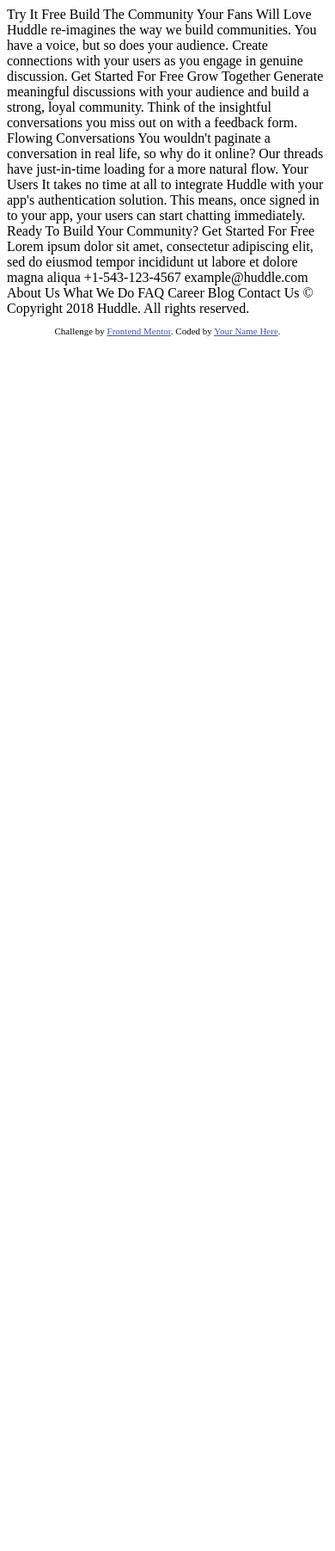
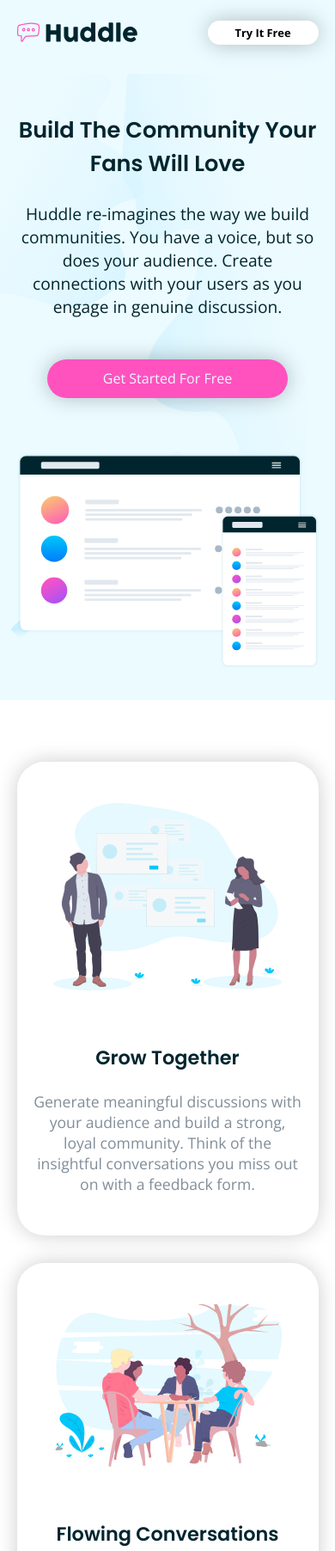
Before and after one commit to KepKepgithub/huddle-landing-page-with-alternating-feature-blocks, a plain HTML site: page index.html in a window 390 px wide. Shown: the top 1804 px of the page at 86% size. Before the commit the page ends 844 px from the top, so only its background shows below. Drawn offline with nearby package versions, Linux system fonts and the light colour scheme.

Commit message:
middle section dome

```diff
--- /dev/null
+++ b/CSS/_global.scss
@@ -0,0 +1,26 @@
+img{max-width: 100%;}
+
+body{font-family: 'Open Sans', sans-serif;}
+h1{font-family: 'Poppins', sans-serif;}
+
+@media only screen and (min-width: 300px) {
+    html{overflow-x: hidden;}
+    img{max-width: 100%;}
+    section{
+        width: 100%;
+        .content_wrap{
+            max-width: 1440px;
+            width: 90%;
+            margin:auto
+        }
+    }
+    footer,.copyright{
+        max-width: 1440px;
+        width: 90%;
+        margin:auto
+    }
+}
+
+/* TABLET LANDSCAPE / DESKTOP */
+@media only screen and (min-width: 1024px) {
+}
--- /dev/null
+++ b/CSS/_header.scss
@@ -0,0 +1,24 @@
+/* SMARTPHONES PORTRAIT */
+@media only screen and (min-width: 300px) {
+    header{
+        padding-top: 1.5em;
+        margin-bottom: 5em;
+        @include center;
+        justify-content: space-between;
+        img{width:40%}
+        .button{
+            display: flex;
+            justify-content: flex-end;
+            background-color: white;
+            padding: .3rem 2rem .3rem 2rem;
+            font-weight: bold;
+            font-size: .8rem;
+            border-radius: 1rem;
+            box-shadow: 0px 0px 24px 0px rgba(0,0,0,0.25);
+        }
+    }
+}
+
+/* TABLET LANDSCAPE / DESKTOP */
+@media only screen and (min-width: 1024px) {
+}
--- /dev/null
+++ b/CSS/_mixins.scss
@@ -0,0 +1,5 @@
+@mixin center {
+    display: flex;
+    justify-content: center;
+    align-items: center;
+}
--- /dev/null
+++ b/CSS/_section_build.scss
@@ -0,0 +1,43 @@
+/* SMARTPHONES PORTRAIT */
+@media only screen and (min-width: 300px) {
+    .build{
+        background-image: url(../images/bg-hero-mobile.svg);
+        background-position: center;
+        background-repeat: no-repeat;
+        background-position-y: 55%;
+        background-position-x: -1.2em;
+        background-color: $pale_cyan;
+        padding-bottom: 2em;
+        margin-bottom: 4.5em;
+        .content_wrap{
+            article{
+                .text_wrap{
+                    text-align: center;
+                    color:$dark_cyan;
+                    margin-bottom: 4em;
+                    h1{
+                        font-size: 1.6rem;
+                        margin-bottom: 1em;
+                    }
+                    p{
+                        font-size: 1.2rem;
+                        margin-bottom: 2.5em;
+                    }
+                }
+                .button{
+                    background-color: $pink;
+                    color: $pale_cyan;
+                    width: 80%;
+                    margin:auto;
+                    padding: .7em 0 .7em 0;
+                    border-radius: 5em;
+                    box-shadow: 0px 0px 24px 0px rgba(0,0,0,0.25);
+                }
+            }
+        }
+    }
+}
+
+/* TABLET LANDSCAPE / DESKTOP */
+@media only screen and (min-width: 1024px) {
+}
--- /dev/null
+++ b/CSS/_section_contact.scss
@@ -0,0 +1,10 @@
+/* SMARTPHONES PORTRAIT */
+@media only screen and (min-width: 300px) {
+    .contact{
+        background-color: $dark_cyan;
+    }
+}
+
+/* TABLET LANDSCAPE / DESKTOP */
+@media only screen and (min-width: 1024px) {
+}
--- /dev/null
+++ b/CSS/_section_middle.scss
@@ -0,0 +1,61 @@
+/* SMARTPHONES PORTRAIT */
+@media only screen and (min-width: 300px) {
+    .middle{
+        .content_wrap{
+            @include center;
+            flex-direction: column;
+            position: relative;
+            padding-bottom: 13em;
+            .middle_piece{
+                box-shadow: 0px 0px 24px 0px rgba(0,0,0,0.20);
+                margin-bottom: 2em;
+                text-align: center;
+                padding: 3em 1.2em 3em 1.2em;
+                border-radius: 2em;
+                color: $dark_cyan;
+
+                h1{
+                    font-size: 1.4rem;
+                    margin-bottom: 1em;
+                }
+                p{
+                    font-size: 1.1rem;
+                    color: $grayish_blue;
+                }
+                img{
+                    width: 85%;
+                    margin-bottom: 3.5em;
+                }
+            }
+            .middle_piece:nth-child(3){
+
+            }
+            // the overlapping element
+            :nth-child(4){
+                @include center;
+                flex-direction: column;
+                position: absolute;
+                background-color: white;
+                z-index: 20;
+                bottom: -6.5%;
+                height: 10%;
+                width: 105%;
+                h1{
+                    margin-bottom: 0;
+                    font-size: 1.1rem;
+                    margin-bottom: 1em;
+                }
+                .button{
+                    background-color: $pink;
+                    color: $pale_cyan;
+                    padding: 0.5em 2em 0.5em 2em;
+                    border-radius: 2.5em;
+                }
+            }
+        }
+    }
+}
+
+/* TABLET LANDSCAPE / DESKTOP */
+@media only screen and (min-width: 1024px) {
+}
--- /dev/null
+++ b/CSS/_variables.scss
@@ -0,0 +1,47 @@
+// # Front-end Style Guide
+
+// ## Layout
+
+// The designs were created to the following widths:
+
+// - Mobile: 375px
+// - Desktop: 1440px
+
+// ## Colors
+
+// ### Primary
+
+$pink: hsl(322, 100%, 66%);
+
+// ### Neutral
+
+$pale_cyan: hsl(193, 100%, 96%);
+$dark_cyan: hsl(192, 100%, 9%);
+$grayish_blue: hsl(208, 11%, 55%);
+
+// ## Typography
+
+// ### Body Copy
+
+// - Font size: 18px!!!
+
+// ### Headings
+
+// - Family: [Poppins](https://fonts.google.com/specimen/Poppins)
+// - Weights: 600
+@import url('https://fonts.googleapis.com/css?family=Poppins:600&display=swap');
+// font-family: 'Poppins', sans-serif;
+
+// ### Body, Call-to-actions
+
+// - Family: [Open Sans](https://fonts.google.com/specimen/Open+Sans)
+// - Weights: 400, 700
+@import url('https://fonts.googleapis.com/css?family=Open+Sans:400,700&display=swap');
+// font-family: 'Open Sans', sans-serif;
+// ## Icons
+
+// For the social icons, you can use a font icon library. Some suggestions can be found below:
+
+// - [Font Awesome](https://fontawesome.com/)
+// - [IcoMoon](https://icomoon.io/)
+// - [Ionicons](https://ionicons.com/)
--- /dev/null
+++ b/CSS/main.scss
@@ -0,0 +1,16 @@
+
+
+*{
+    padding: 0;
+    margin: 0;
+    box-sizing: border-box;
+}
+
+@import "variables";
+@import "global";
+@import "mixins";
+@import "header";
+@import "section_build";
+@import "section_middle";
+@import "section_contact";
+@import "footer"
--- a/index.html
+++ b/index.html
@@ -3,68 +3,98 @@
 <head>
   <meta charset="UTF-8">
   <meta name="viewport" content="width=device-width, initial-scale=1.0"> <!-- displays site properly based on user's device -->
+  <meta name=“viewport” content=“width=device-width; initial-scale = 1.0; maximum-scale=1.0; user-scalable=no” />
 
   <link rel="icon" type="image/png" sizes="32x32" href="./images/favicon-32x32.png">
 
   <title>Frontend Mentor | Huddle landing page with alternating feature blocks</title>
 
-  <!-- Feel free to remove these styles or customise in your own stylesheet 👍 -->
-  <style>
-    .attribution { font-size: 11px; text-align: center; }
-    .attribution a { color: hsl(228, 45%, 44%); }
-  </style>
+  <link rel="stylesheet" href="./CSS/main.css">
 </head>
 <body>
+  <section class="build">
+    <div class="content_wrap">
+      <header>
+        <img src="./images/logo.svg" alt="logo">
+        <div class="button">Try It Free</div>
+      </header>
+    <article>
+      <div class="text_wrap">
+        <h1>Build The Community Your Fans Will Love</h1>
 
-  Try It Free
+          <p>
+            Huddle re-imagines the way we build communities. You have a voice, but so does your audience.
+            Create connections with your users as you engage in genuine discussion.
+          </p>
+          <div class="button">Get Started For Free</div>
+      </div>
+        <img src="./images/illustration-mockups.svg" alt="illustration">
+    </article>
+    </div>
+  </section>
+<section class="middle">
+  <div class="content_wrap">
+      <article class="middle_piece">
+        <img src="./images/illustration-grow-together.svg" alt="illustration">
+        <h1>Grow Together</h1>
 
-  Build The Community Your Fans Will Love
+        <p>Generate meaningful discussions with your audience and build a strong, loyal community.
+          Think of the insightful conversations you miss out on with a feedback form.
+        </p>
 
-  Huddle re-imagines the way we build communities. You have a voice, but so does your audience.
-  Create connections with your users as you engage in genuine discussion.
+      </article>
+      <article class="middle_piece">
+        <img src="./images/illustration-flowing-conversation.svg" alt="illustration">
+        <h1>Flowing Conversations</h1>
 
-  Get Started For Free
+        <p>You wouldn't paginate a conversation in real life, so why do it online? Our threads
+          have just-in-time loading for a more natural flow.
+        </p>
+      </article>
+      <article class="middle_piece">
+        <img src="./images/illustration-your-users.svg" alt="illustration">
+        <h1>
+          Your Users
+        </h1>
 
-  Grow Together
+        <p>It takes no time at all to integrate Huddle with your app's authentication solution.
+          This means, once signed in to your app, your users can start chatting immediately.
+        </p>
+      </article>
+      <article class="middle_piece">
+        <h1>Ready To Build Your Community?</h1>
 
-  Generate meaningful discussions with your audience and build a strong, loyal community.
-  Think of the insightful conversations you miss out on with a feedback form.
-
-  Flowing Conversations
-
-  You wouldn't paginate a conversation in real life, so why do it online? Our threads
-  have just-in-time loading for a more natural flow.
-
-  Your Users
-
-  It takes no time at all to integrate Huddle with your app's authentication solution.
-  This means, once signed in to your app, your users can start chatting immediately.
-
-  Ready To Build Your Community?
-
-  Get Started For Free
-
-  Lorem ipsum dolor sit amet, consectetur adipiscing elit, sed do eiusmod tempor
-  incididunt ut labore et dolore magna aliqua
-
-  +1-543-123-4567
-  example@huddle.com
-
-  About Us
-  What We Do
-  FAQ
-
-  Career
-  Blog
-  Contact Us
-
-  &copy; Copyright 2018 Huddle. All rights reserved.
-
-  <footer>
+        <div class="button">Get Started For Free</div>
+      </article>
+  </div>
+</section>
+<section class="contact">
+  <div class="content_wrap">
+    <img src="./images/logo.svg" alt="logo">
+      <div class="contact_piece">
+        <p><img src="./images/icon-location.svg" alt="location"> Lorem ipsum dolor sit amet, consectetur adipiscing elit, sed do eiusmod tempor
+        incididunt ut labore et dolore magna aliqua</p>
+        <p><img src="./images/icon-phone.svg" alt="phone"> +1-543-123-4567</p>
+        <p><img src="./images/icon-email.svg" alt="email"> example@huddle.com</p>
+      </div>
+      <div class="contact_piece">
+        <p>About Us</p>
+        <p>What We Do</p>
+        <p>FAQ</p>
+      </div>
+      <div class="contact_piece">
+        <p>Career</p>
+        <p>Blog</p>
+        <p>Contact Us</p>
+      </div>
+  </div>
+</section>
+<div class="copyright">&copy; Copyright 2018 Huddle. All rights reserved.</div>
+<footer>
     <p class="attribution">
       Challenge by <a href="https://www.frontendmentor.io?ref=challenge" target="_blank">Frontend Mentor</a>.
       Coded by <a href="#">Your Name Here</a>.
     </p>
-  </footer>
+</footer>
 </body>
 </html>
```
Also changed, not shown: CSS/_copyright.scss (added, +7 -0 lines), CSS/_footer.scss (added, +7 -0 lines), CSS/main.css (added), 1 other file.
